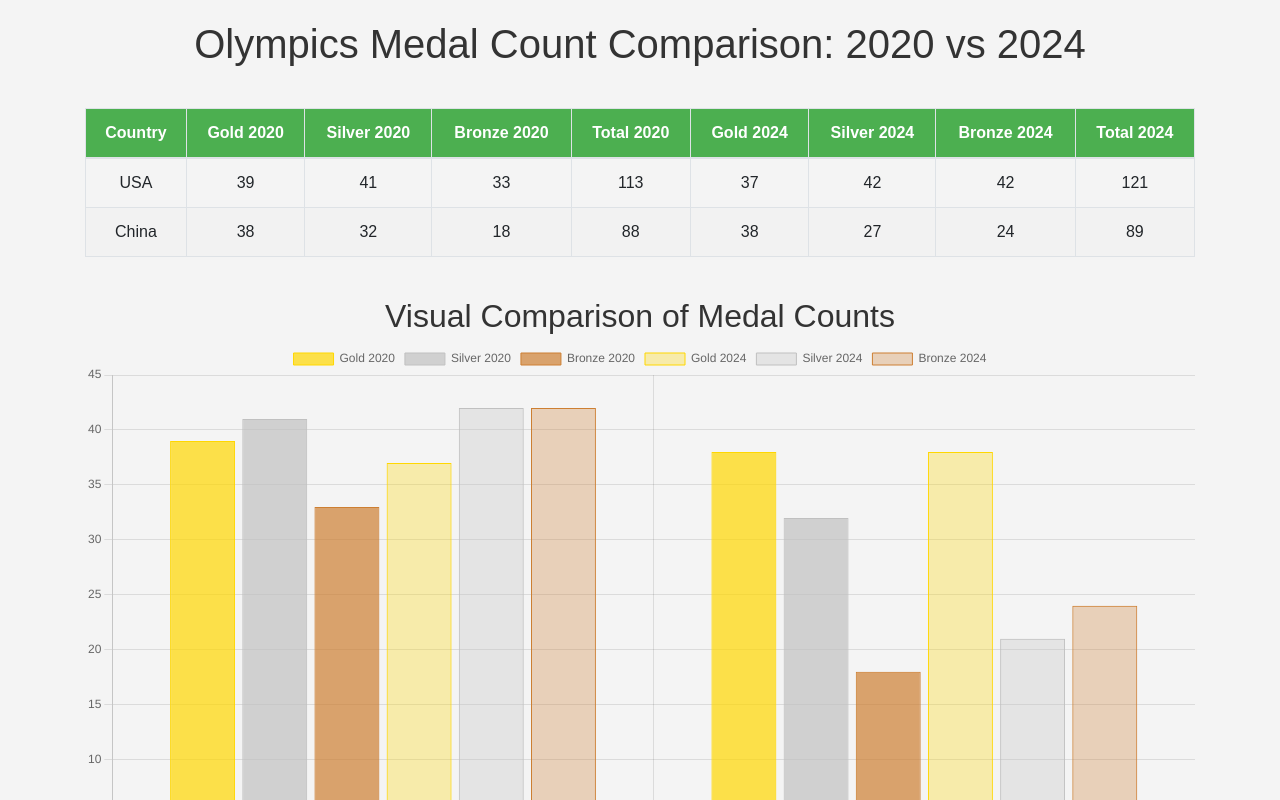
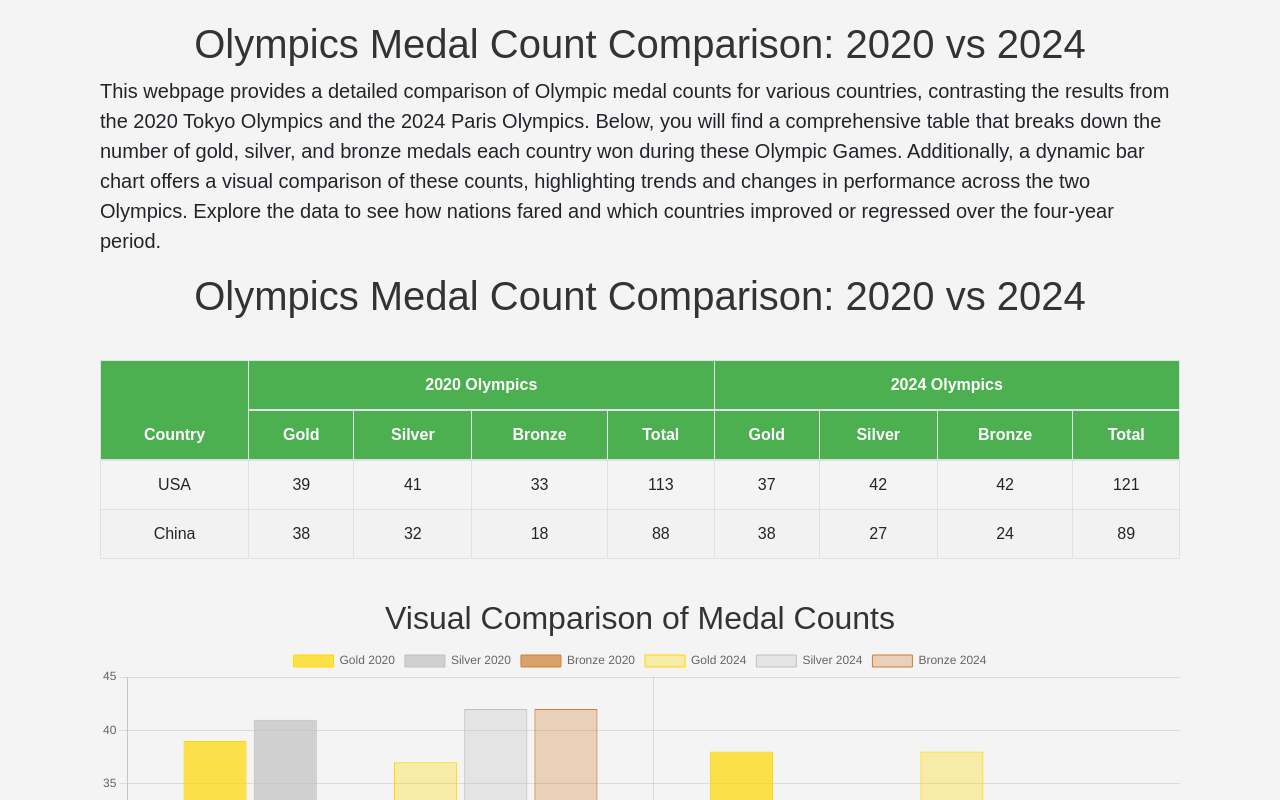
Before and after one commit to raviliv/olympics-medal-comparison, a plain HTML site: page index.html in a window 1280 px wide. Shown: the top 800 px of the page. Drawn offline with nearby package versions, Linux system fonts and the light colour scheme.

Commit message:
table formtting chnged

```diff
--- a/index.html
+++ b/index.html
@@ -48,23 +48,34 @@
         }
     </style>
 </head>
+
 <body>
     <div class="container">
+        <div class="container">
+        <h1>Olympics Medal Count Comparison: 2020 vs 2024</h1>
+        <p class="lead">
+            This webpage provides a detailed comparison of Olympic medal counts for various countries, contrasting the results from the 2020 Tokyo Olympics and the 2024 Paris Olympics. Below, you will find a comprehensive table that breaks down the number of gold, silver, and bronze medals each country won during these Olympic Games. Additionally, a dynamic bar chart offers a visual comparison of these counts, highlighting trends and changes in performance across the two Olympics. Explore the data to see how nations fared and which countries improved or regressed over the four-year period.
+        </p>
+
         <h1>Olympics Medal Count Comparison: 2020 vs 2024</h1>
 
         <!-- Medal Table -->
         <table id="medalTable" class="table table-bordered">
             <thead>
                 <tr>
-                    <th>Country</th>
-                    <th>Gold 2020</th>
-                    <th>Silver 2020</th>
-                    <th>Bronze 2020</th>
-                    <th>Total 2020</th>
-                    <th>Gold 2024</th>
-                    <th>Silver 2024</th>
-                    <th>Bronze 2024</th>
-                    <th>Total 2024</th>
+                    <th rowspan="2">Country</th>
+                    <th colspan="4">2020 Olympics</th>
+                    <th colspan="4">2024 Olympics</th>
+                </tr>
+                <tr>
+                    <th>Gold</th>
+                    <th>Silver</th>
+                    <th>Bronze</th>
+                    <th>Total</th>
+                    <th>Gold</th>
+                    <th>Silver</th>
+                    <th>Bronze</th>
+                    <th>Total</th>
                 </tr>
             </thead>
             <tbody>
```
